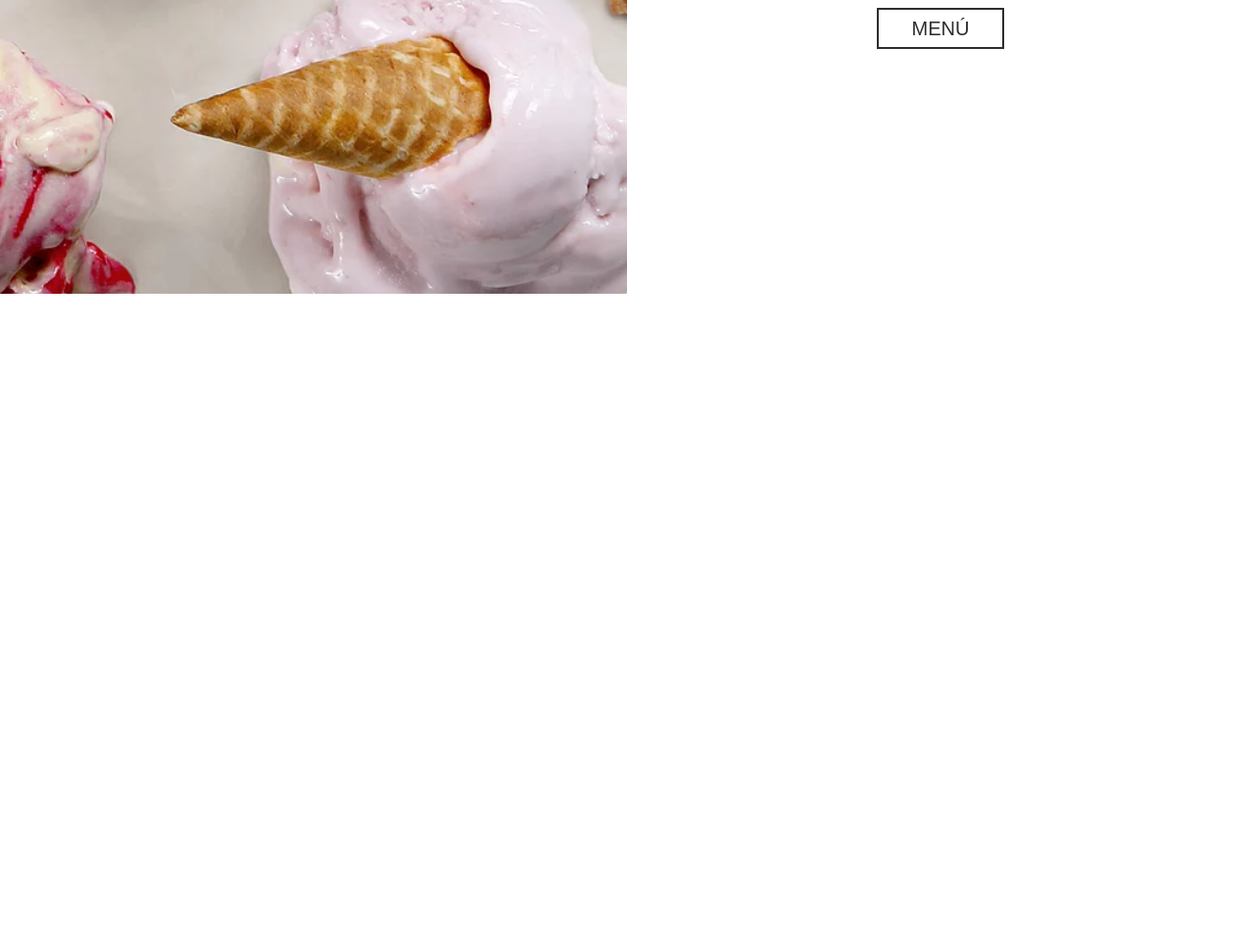
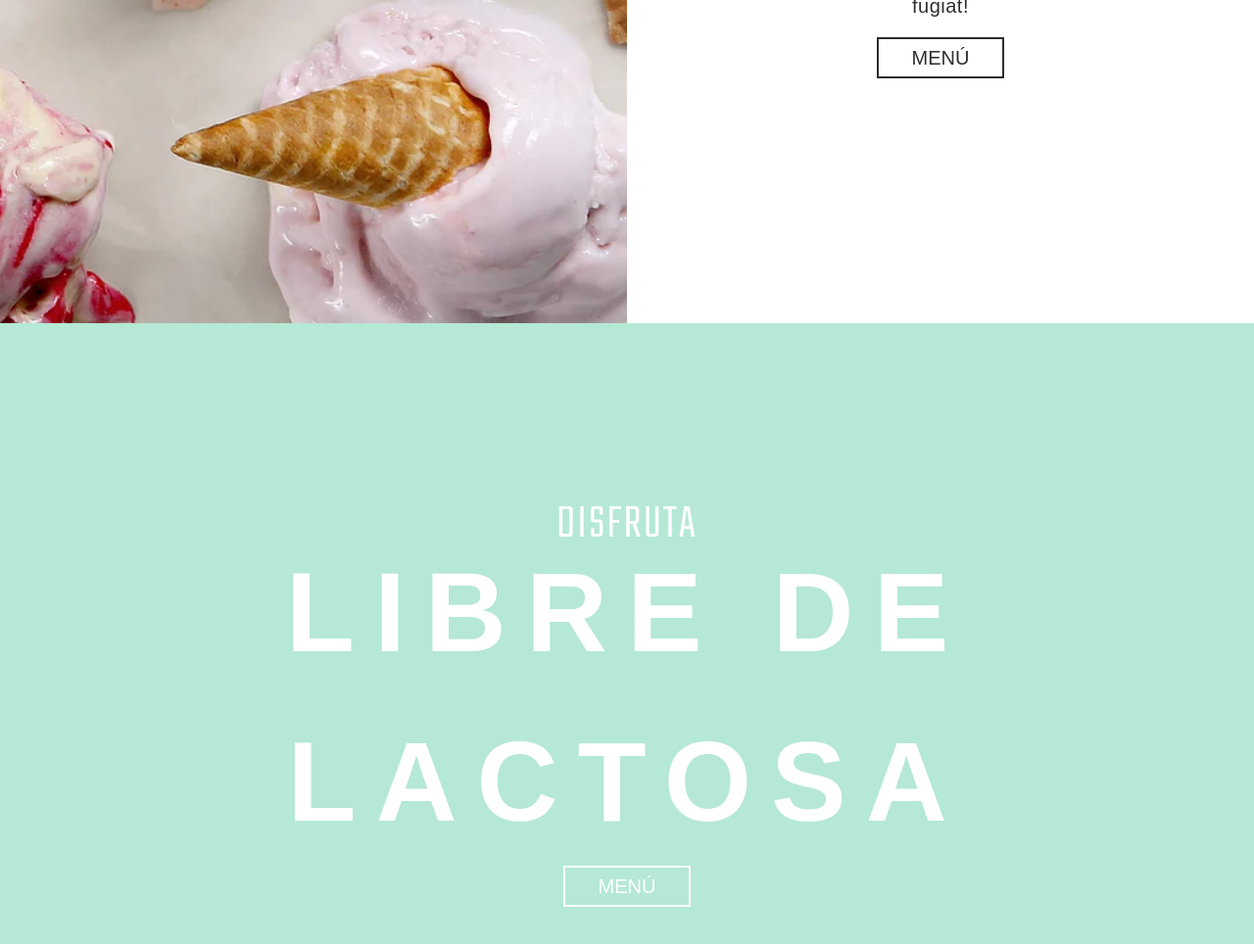
Before and after one commit to Davidcorrea743/Ice-cream-site, a plain HTML site: page index.html in a window 1280 px wide. Shown: the part 1350-2314 px from the top of the page at 98% size. Before the commit the page ends 1650 px from the top, so only its background shows below. Drawn offline with Linux system fonts and the light colour scheme.

Commit message:
sección sabores

```diff
--- a/estilos.css
+++ b/estilos.css
@@ -232,7 +232,7 @@ nav .enlaces a:hover {
 header {
   position: relative;
   width: 100%;
-  height: calc(100vh + 50px);
+  height: calc(100vh + 80px);
   background: #f9db79;
 }
 
@@ -277,6 +277,8 @@ header .text-content h3 {
 }
 
 .especial::before {
+  content: "";
+  position: absolute;
   background: url(img/image3.webp);
 }
 
--- a/index.html
+++ b/index.html
@@ -59,5 +59,13 @@
         </div>
       </div>
     </section>
+
+    <section class="especial">
+      <div class="text-content full">
+        <h2>DISFRUTA</h2>
+        <h1>LIBRE DE LACTOSA</h1>
+        <button class="btn light">Menú</button>
+      </div>
+    </section>
   </body>
 </html>
```
